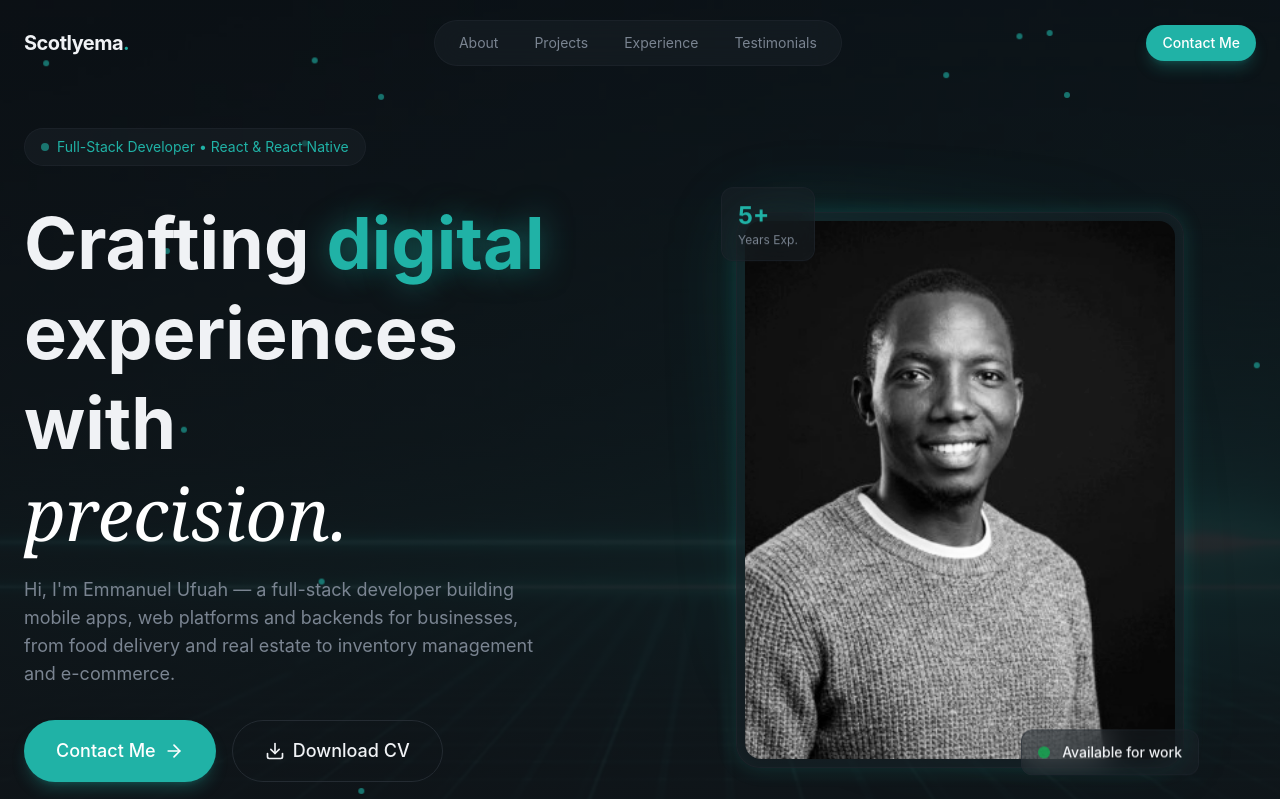
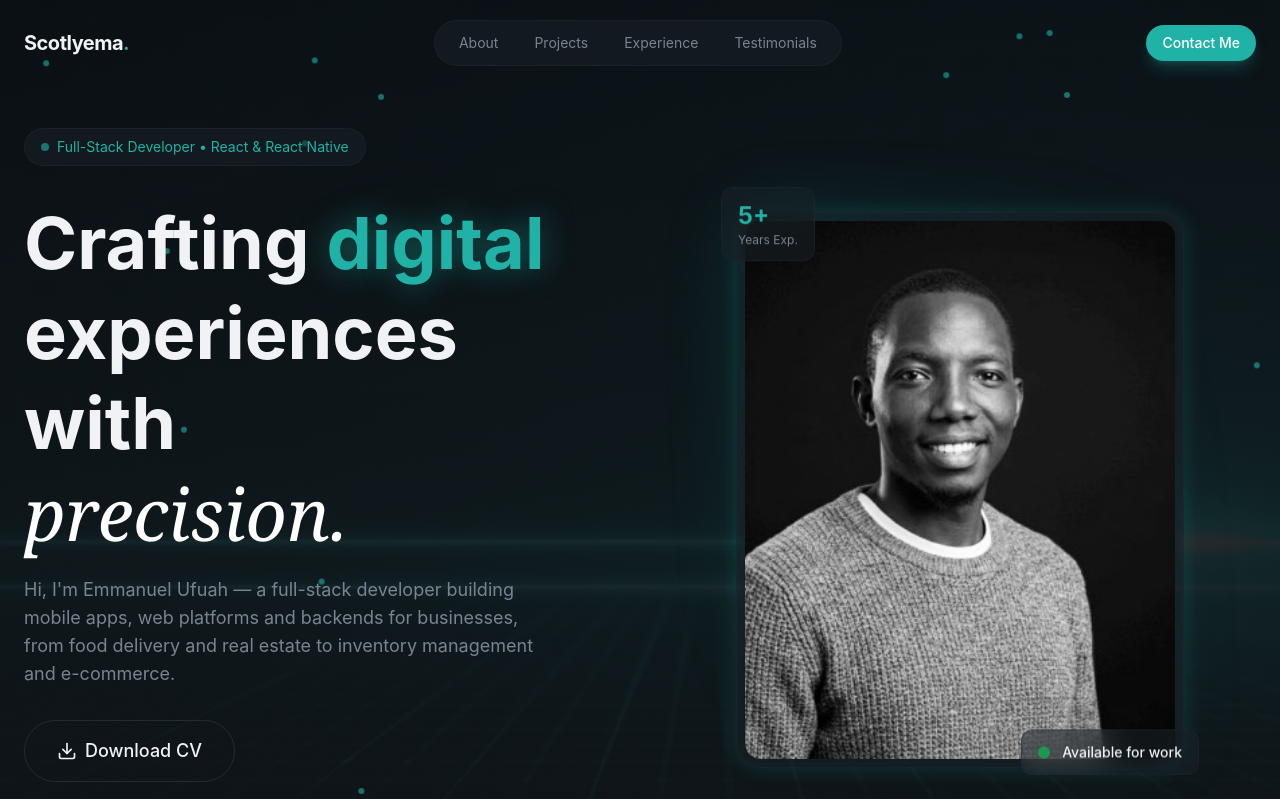
Before and after one commit to ufuah/Portfolio, a React (Vite) app: page / in a window 1280 px wide. Shown: the top 799 px of the page. Built offline with nearby package versions, Linux system fonts and the light colour scheme.

Commit message:
Remove contact button and email handling
Removed email contact functionality and associated constants.

```diff
--- a/src/sections/Hero.jsx
+++ b/src/sections/Hero.jsx
@@ -1,6 +1,4 @@
-import { Button } from "@/components/Button";
 import {
-  ArrowRight,
   ChevronDown,
   Github,
   Linkedin,
@@ -8,14 +6,6 @@ import {
   Download,
 } from "lucide-react";
 import { AnimatedBorderButton } from "../components/AnimatedBorderButton";
-
-const CONTACT_EMAIL = "ufuahemi@gmail.com";
-const EMAIL_SUBJECT = "Project enquiry";
-const EMAIL_BODY =
-  "Hi Emmanuel,\n\nI came across your portfolio and would like to discuss a project.\n\n";
-const MAILTO_URL = `mailto:${CONTACT_EMAIL}?subject=${encodeURIComponent(
-  EMAIL_SUBJECT
-)}&body=${encodeURIComponent(EMAIL_BODY)}`;
 
 // File lives in /public/Emmanuel-Ufuah-Resume.pdf
 const CV_URL = "/Emmanuel-Ufuah-Resume.pdf";
@@ -42,10 +32,6 @@ const skills = [
   "AWS",
   "Coolify",
 ];
-
-const handleContact = () => {
-  window.location.href = MAILTO_URL;
-};
 
 const handleDownloadCv = () => {
   const link = document.createElement("a");
@@ -120,9 +106,6 @@ export const Hero = () => {
 
             {/* CTAs */}
             <div className="flex flex-wrap gap-4 animate-fade-in animation-delay-300">
-              <Button size="lg" onClick={handleContact}>
-                Contact Me <ArrowRight className="w-5 h-5" />
-              </Button>
               <AnimatedBorderButton onClick={handleDownloadCv}>
                 <Download className="w-5 h-5" />
                 Download CV
```
